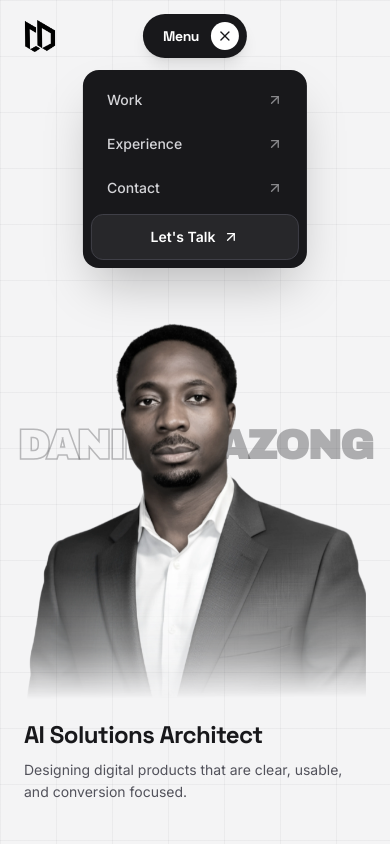
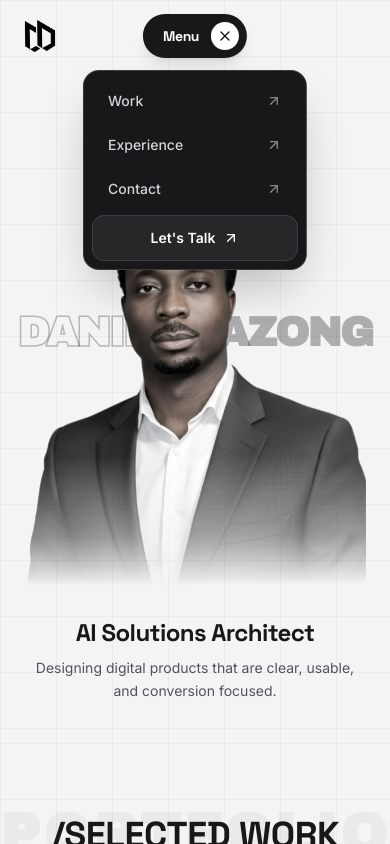
Before and after one commit to danieldazong/Original-Daniel-Portfolio-website, a React (Vite) app: page / in a window 390 px wide. Both pictures are taken after a click on the button "Menu". Shown: the top 844 px of the page. Built offline with nearby package versions, Linux system fonts and the light colour scheme.

Commit message:
Fixing the  RESPONSIVENESS 1

```diff
--- a/index.html
+++ b/index.html
@@ -4,8 +4,20 @@
     <meta charset="UTF-8" />
     <link id="app-favicon" rel="icon" type="image/webp" href="/vite.svg" />
     <meta name="viewport" content="width=device-width, initial-scale=1.0" />
-    <title>Daniel Dazong — AI & Automation Engineer</title>
+        <title>Daniel Dazong — AI & Automation Engineer</title>
+    <style>
+      ::selection {
+        background-color: #000000 !important;
+        color: #ffffff !important;
+        -webkit-text-fill-color: #ffffff !important;
+      }
+      ::-moz-selection {
+        background-color: #000000 !important;
+        color: #ffffff !important;
+      }
+    </style>
   </head>
+
   <body>
     <div id="root"></div>
     <script type="module" src="/src/main.tsx"></script>
--- a/src/components/Experience.tsx
+++ b/src/components/Experience.tsx
@@ -218,7 +218,8 @@ export default function Experience() {
                 })}
               </div>
 
-              {/* CTA */}
+                            {/* CTA — centered on mobile, left-aligned on desktop */}
+              <div className="flex justify-center lg:justify-start">
                 <a
                   href="#contact"
                   className="group inline-flex items-center gap-2 mt-12 font-sans text-sm font-semibold text-text-primary"
@@ -229,6 +230,8 @@ export default function Experience() {
               </div>
 
             </div>
+
+          </div>
         </div>
       </div>
     </section>
--- a/src/components/Header.tsx
+++ b/src/components/Header.tsx
@@ -203,14 +203,15 @@ export default function Header() {
 
           </button>
 
-          {/* Dropdown panel */}
+                    {/* Dropdown panel */}
           <div
-            className={`absolute left-1/2 -translate-x-1/2 mt-3 w-56 origin-top rounded-2xl bg-text-primary text-surface shadow-2xl p-2 transition-all duration-300 ${
+            className={`absolute left-1/2 -translate-x-1/2 mt-3 w-56 origin-top rounded-2xl bg-text-primary text-surface border border-white/15 shadow-2xl p-2 transition-all duration-300 ${
               menuOpen
                 ? 'opacity-100 scale-100 translate-y-0 pointer-events-auto'
                 : 'opacity-0 scale-95 -translate-y-2 pointer-events-none'
             }`}
           >
+
                     <nav
               ref={navRef}
               className="relative flex flex-col"
--- a/src/components/Hero.tsx
+++ b/src/components/Hero.tsx
@@ -9,9 +9,9 @@ import danPortrait from '../assets/images/dan-portfolio2.webp';
 
 export default function Hero() {
   return (
-    <section
+       <section
       id="home"
-      className="relative min-h-screen flex items-center justify-center pt-24 pb-12 hero-grid-bg overflow-hidden"
+      className="relative min-h-[88vh] md:min-h-screen flex items-start md:items-center justify-center pt-20 md:pt-24 pb-12 hero-grid-bg overflow-hidden"
     >
 
       {/* Layered Hero Composition */}
@@ -40,10 +40,10 @@ export default function Hero() {
 
                                                      {/* Bottom content row — aligned to the same max-w-7xl column as the sections below */}
       <div className="absolute bottom-10 left-0 right-0 z-30">
-        <div className="max-w-7xl mx-auto px-6 md:px-12 flex items-end justify-between gap-6">
+                <div className="max-w-7xl mx-auto px-6 md:px-12 flex flex-col sm:flex-row items-center sm:items-end justify-center sm:justify-between gap-6 text-center sm:text-left">
 
-          {/* Title Block — bottom left */}
-          <div className="max-w-xs">
+          {/* Title Block — centered on mobile, bottom-left on desktop */}
+          <div className="max-w-xs mx-auto sm:mx-0">
             <h2 className="font-space font-bold text-2xl md:text-3xl text-text-primary tracking-tight mb-2">
               AI Solutions Architect
             </h2>
@@ -51,6 +51,7 @@ export default function Hero() {
               Designing digital products that are clear, usable, and conversion focused.
             </p>
           </div>
+
 
           {/* Counterweight Block — bottom right */}
           <div className="text-right hidden sm:block animate-fade-in">
--- a/src/components/Projects.tsx
+++ b/src/components/Projects.tsx
@@ -123,9 +123,9 @@ export default function Projects() {
   const remaining = filtered.length - COLLAPSED_COUNT;
 
   return (
-    <section
+        <section
       id="work"
-      className="py-24 md:py-32 hero-grid-bg relative overflow-hidden"
+      className="pt-8 pb-20 md:py-32 hero-grid-bg relative overflow-hidden"
     >
       <div className="max-w-7xl mx-auto px-6 md:px-12 relative">
 
@@ -151,9 +151,9 @@ export default function Projects() {
           </h2>
         </div>
 
-                {/* Filter tabs (left) + View All Work button (right) on one row */}
+                                {/* Filter tabs + View All Work — stacked on mobile, single row on desktop */}
         <div
-          className="flex items-center justify-between gap-4 mb-10"
+          className="flex flex-col sm:flex-row sm:items-center sm:justify-between gap-5 sm:gap-4 mb-10"
                     style={{
             transition:
               'opacity 1.2s cubic-bezier(0.16,1,0.3,1), transform 1.2s cubic-bezier(0.16,1,0.3,1)',
@@ -165,8 +165,8 @@ export default function Projects() {
 
         >
 
-          {/* Filter tabs — text links with underline on active */}
-          <div className="flex flex-wrap items-center gap-6">
+                    {/* Filter tabs — centered on mobile, left-aligned on desktop */}
+          <div className="flex flex-wrap items-center justify-center sm:justify-start gap-5 sm:gap-6">
             {PROJECT_FILTERS.map((filter) => (
               <button
                 key={filter.key}
@@ -188,15 +188,16 @@ export default function Projects() {
             ))}
           </div>
 
-          {/* View All Work — pill button, right-aligned */}
+          {/* View All Work — full-width on mobile, pill on desktop */}
           <a
             href="#work"
-            className="group inline-flex items-center gap-2 px-4 py-2 rounded-full border border-border-custom bg-surface font-sans text-sm font-semibold text-text-primary hover:border-text-primary/40 transition-colors whitespace-nowrap"
+            className="group inline-flex w-full sm:w-auto items-center justify-center sm:justify-start gap-2 px-4 py-2.5 sm:py-2 rounded-full border border-border-custom bg-surface font-sans text-sm font-semibold text-text-primary hover:border-text-primary/40 transition-colors whitespace-nowrap"
           >
             View All Work
             <ArrowUpRight className="w-4 h-4 transition-transform group-hover:translate-x-0.5 group-hover:-translate-y-0.5" />
           </a>
         </div>
+
 
         {/* Project grid */}
         <div className="grid grid-cols-1 md:grid-cols-2 gap-8">
--- a/src/index.css
+++ b/src/index.css
@@ -1,8 +1,5 @@
 @import url('https://fonts.googleapis.com/css2?family=Anton&family=Archivo+Black&family=Inter:wght@400;500;600;700&family=Space+Grotesk:wght@500;700;800&family=JetBrains+Mono:wght@400;500;600&display=swap');
 @import "tailwindcss";
-
-
-
 
 
 
@@ -168,3 +165,34 @@ html {
   letter-spacing: -0.01em;
   line-height: 0.95;
 }
+/* ───────────────────────────────────────────────
+   Global text selection — placed last, NO @layer,
+   so it sits outside Tailwind's cascade layers and
+   always wins. Default: black highlight, white text.
+─────────────────────────────────────────────── */
+::selection {
+  background-color: #000000;
+  color: #ffffff;
+  -webkit-text-fill-color: #ffffff;
+}
+::-moz-selection {
+  background-color: #000000;
+  color: #ffffff;
+}
+
+/* Dark sections → light highlight, dark text */
+.bg-bg ::selection,
+.bg-zinc-900 ::selection,
+#contact ::selection,
+#main-footer ::selection {
+  background-color: #ffffff;
+  color: #18181b;
+  -webkit-text-fill-color: #18181b;
+}
+.bg-bg ::-moz-selection,
+.bg-zinc-900 ::-moz-selection,
+#contact ::-moz-selection,
+#main-footer ::-moz-selection {
+  background-color: #ffffff;
+  color: #18181b;
+}
```
Lines whose indentation alone changed are shown as unchanged.
